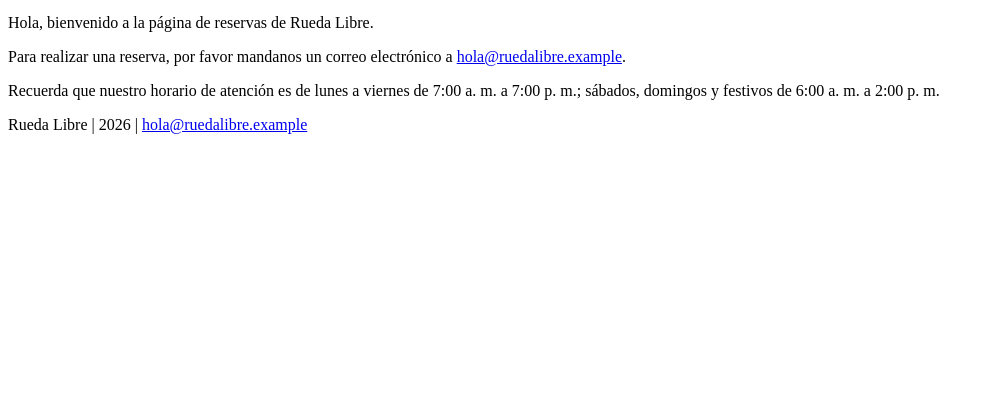
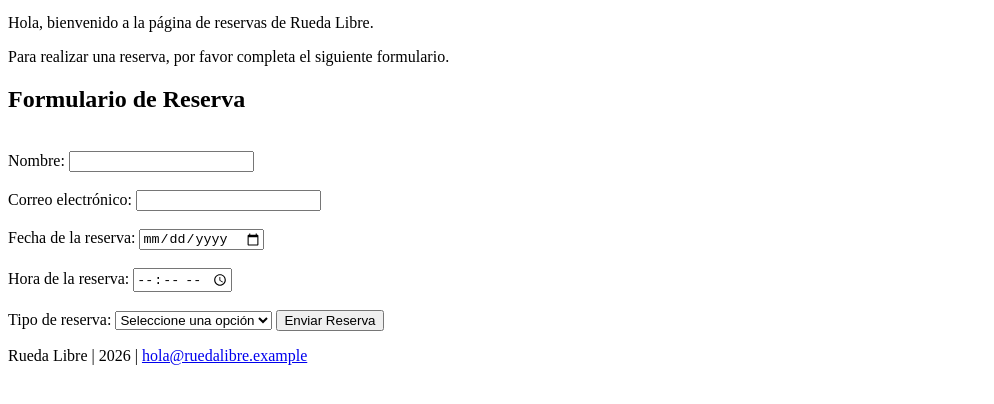
Before and after one commit to valeryco/modulo-html-css, a plain HTML site: page Trayectoria 1/Week2/rueda-libre/paginas/reservas.html in a window 1280 px wide. Shown: the part 340-744 px from the top of the page, without its empty margins (0-994 px from the left). Drawn offline with Linux system fonts and the light colour scheme.

Commit message:
pagina de reservas

```diff
--- a/Trayectoria 1/Week2/rueda-libre/paginas/reservas.html
+++ b/Trayectoria 1/Week2/rueda-libre/paginas/reservas.html
@@ -6,9 +6,11 @@
     <title>Reservas | Rueda Libre</title>
 </head>
 <body>
+    <header>
     <h1>Reservas de Rueda Libre</h1>
     <p>Realiza tu reserva de bicicletas y recorridos guiados en Rueda Libre de manera rápida y sencilla.</p>
     <img src="../img/logo-bicicletas.jpeg" alt="Logo de Rueda Libre" width="150">
+
     <nav>
         <ul>
             <li><a href="index.html">Inicio</a></li>
@@ -16,12 +18,47 @@
             <li><a href="reservas.html">Reservas</a></li>
         </ul>
     </nav>
+    </header>
 
+    <main>
     <p> Hola, bienvenido a la página de reservas de Rueda Libre.</p>
-    <p>Para realizar una reserva, por favor mandanos un correo electrónico a <a href="mailto:hola@ruedalibre.example">hola@ruedalibre.example</a>.</p>
-    <p> Recuerda que nuestro horario de atención es de  lunes a viernes de 7:00 a. m. a 7:00 p. m.; sábados, domingos y festivos de 6:00 a. m. a 2:00 p. m.</p>
-<footer>
+    <!-- <p>Para realizar una reserva, por favor mandanos un correo electrónico a <a href="mailto:hola@ruedalibre.example">hola@ruedalibre.example</a>.</p> -->
+    <!-- <p> Recuerda que nuestro horario de atención es de  lunes a viernes de 7:00 a. m. a 7:00 p. m.; sábados, domingos y festivos de 6:00 a. m. a 2:00 p. m.</p> -->
+    <p>Para realizar una reserva, por favor completa el siguiente formulario.</p>
+
+    <section id="formulario-reserva">
+        <h2>Formulario de Reserva</h2>
+        <br action="procesar_reserva.php" method="post">
+            <label for="nombre">Nombre:</label>
+            <input type="text" id="nombre" name="nombre" required><br></br>
+
+            <label for="email">Correo electrónico:</label>
+            <input type="email" id="email" name="email" required><br></br>
+
+            <label for="fecha">Fecha de la reserva:</label>
+            <input type="date" id="fecha" name="fecha" required><br></br>
+
+            <label for="hora">Hora de la reserva:</label>
+            <input type="time" id="hora" name="hora" required><br></br>
+
+            <label for="tipo-reserva">Tipo de reserva:</label>
+            <select id="tipo-reserva" name="tipo-reserva" required><br></br>
+                <option value="">Seleccione una opción</option>
+                <option value="bicicleta">Bicicleta</option>
+                <option value="recorrido-guiado">Recorrido Guiado</option>
+            </select>
+
+
+
+            <button type="submit">Enviar Reserva</button>
+        </form>
+
+
+
+    </main>
+    <footer>
         <p>Rueda Libre | 2026 | <a href="mailto:hola@ruedalibre.example">hola@ruedalibre.example</a></p>
     </footer>
+
 </body>
 </html>
```
Also changed, not shown: Trayectoria 1/Week2/rueda-libre/paginas/index.html (+7 -8 lines), Trayectoria 1/Week2/rueda-libre/paginas/tarifas.html (+2 -0 lines), Trayectoria 1/Week2/rueda-libre/bitacora.txt (renamed from Trayectoria 1/Week2/rueda-libre/paginas/bitacora.txt).
